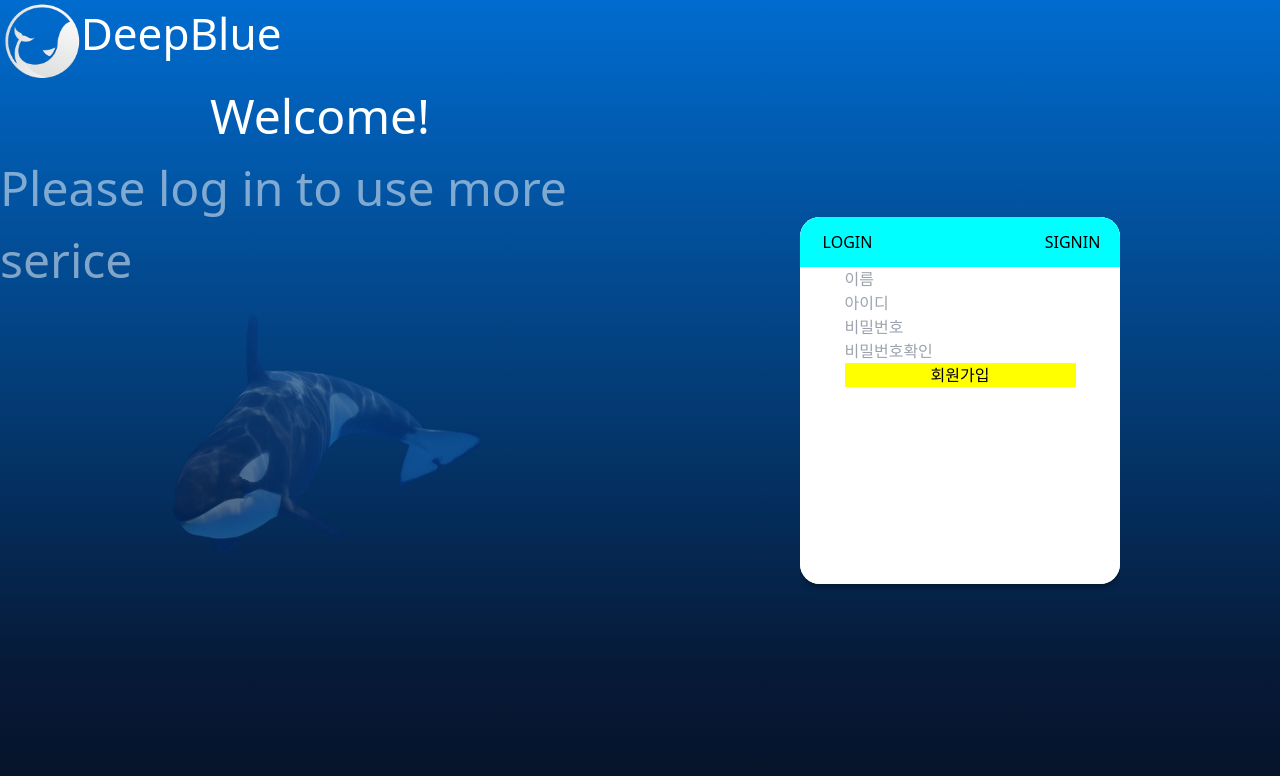
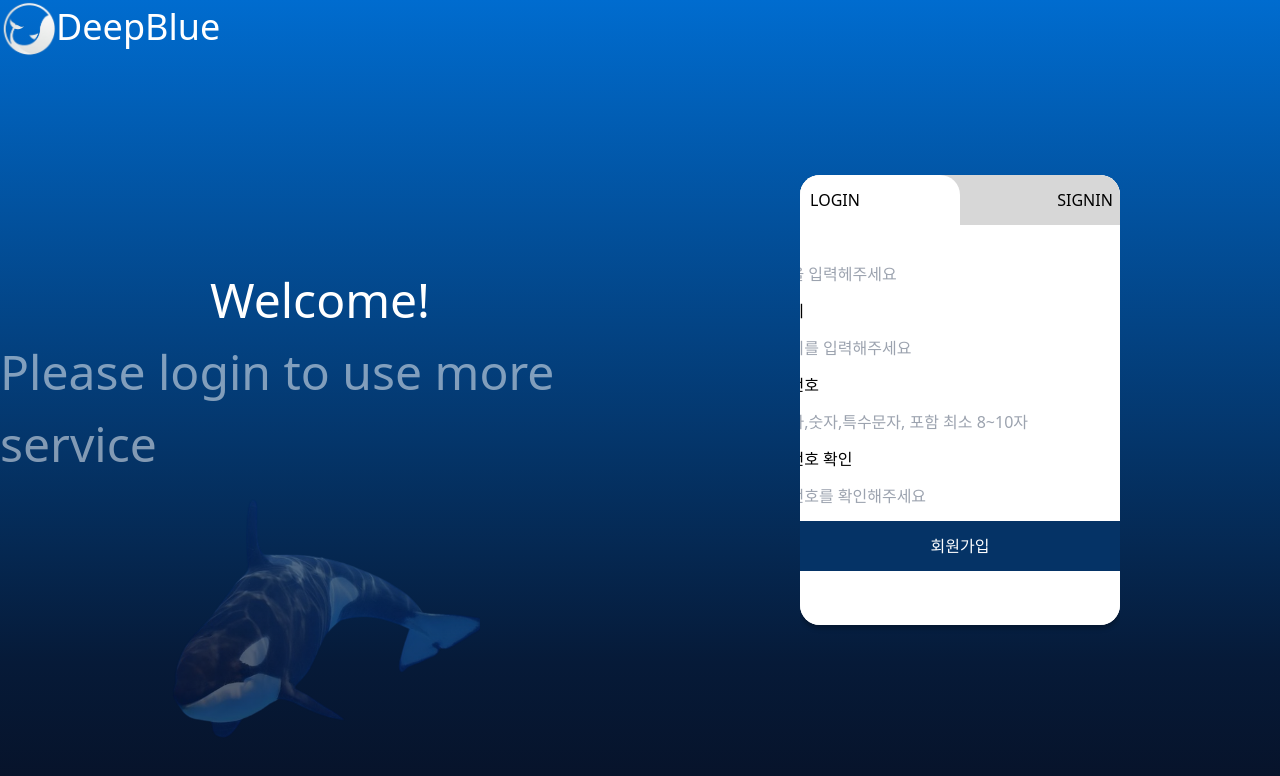
Before and after one commit to SVTeamJ/DeepBlue, a React (Vite) app in the folder frontend/: page /login in a window 1280 px wide. Shown: the top 776 px of the page. Built offline with nearby package versions, Linux system fonts and the light colour scheme.

Commit message:
feat : 로그인 버튼 및 placeholder수정

```diff
--- a/frontend/src/page/login/index.scss
+++ b/frontend/src/page/login/index.scss
@@ -15,13 +15,15 @@
     max-height: 100vh;
     flex-direction: column;
     display: flex;
+    justify-content: space-between;
 }
 
-.login_logo_background{
+.login_logo_background{//flex 레이아웃을 위한 css
     width: 100%;
-    height: 10%;
+    height: 56px;
     display: flex;
     flex-direction: row;
+    justify-self: flex-start;
 }
 
 .login_right_background{//flex 레이아웃을 위한 css
@@ -39,13 +41,12 @@
     height: 100%;
     flex-direction: row;
     align-self: center;//나중에 반응형
-
 }
 
-.insert_login_layout{
+.insert_login_layout{//로그인,회원가입 창 지정
     align-self: center;
-    width: 450px;
-    height: 367px;
+    width: 500px;
+    height: 450px;
     display: flex;
     flex-direction: column;
     align-items: center;
@@ -54,41 +55,42 @@
     border-radius: 20px;
 }
 
-.insert_switch_login{
+.insert_switch_login{//버튼 위치
     display: grid;
     width: 100%;
     height: 3.125rem;
     grid-template-columns: 1fr 1fr;
-    background-color: aqua;
+    background-color: #D7D7D7;
 }
 
-.switch_button{
-    display: login;
-    width: 100%;
-}
-
-.login_logo{
-    width: auto;
-    height: 100%;
+.login_logo{//좌측 상단 로고 CSS
+    width: 56px;
+    height: 56px;
     justify-items: flex-start;
     align-self: flex-start;
 }
 
-.login_web_name{
+.login_web_name{//좌측상단 이름 css
     justify-items: flex-start;
     align-self: flex-start;
     color: white;
-    font-size: 2.75rem;
+    font-size: 36px;
 }
 
-.login_welcome{
+.login_welcome{//좌측 중앙 문장 CSS
     justify-self: center;
     align-self: center;
     color: white;
     font-size:  3rem;
 }
 
-.login_ment{
+.login_welcome_background{//환영 문구 위치 조정
+    display: flex;
+    flex-direction: column;
+    justify-content: center;
+}
+
+.login_ment{//환영 문구 css
     justify-self: center;
     align-self: center;
     color: white;
@@ -96,15 +98,35 @@
     opacity: 50%;
 }
 
-.login_page{
-    background-color: yellow;
+.login_page{//
     display: flex;
     flex-direction: column;
+    justify-content: flex-start;
 }
 
-.whale_img{
+.login_button{
+    width: 400px;
+    height: 50px;
+    background-color: #053366;
+    border-radius: 20px;
+    color: white;
+}
+
+.login_input{
+    width: 400px;
+    height: 50px;
+    border: 5px black;
+}
+
+.whale_img{//고래 이미지 css
     width: 50%;
     height: auto;
     justify-self: center;
     align-self: center;
 }
+
+.switch_button{
+    border-radius: 20px;
+    background-color: white;
+    border-radius: 20px 20px 0px 0px;
+}
--- a/frontend/src/page/login/index.tsx
+++ b/frontend/src/page/login/index.tsx
@@ -1,9 +1,5 @@
 import React, { useState } from 'react';
-import InsertImage from '../insertImage';
 import './index.scss';
-import { type } from 'os';
-import { toUSVString } from 'util';
-import Login_page from './loginpage';
 import Is_login_check from './is_login';
 import Icon from '@/assets/icon.png'
 import Whale from '@/assets/whale.png'
@@ -18,9 +14,11 @@ const Login = () => {
             <img className='login_logo' src={Icon}></img>
             <div className='login_web_name'>DeepBlue</div>
           </div>
-          <div className='login_welcome'>Welcome!</div>
-          <div className='login_ment'>Please log in to use more serice</div>
-          <img className = 'whale_img'src={Whale}></img>
+          <div className='login_welcome_background' >
+            <div className='login_welcome'>Welcome!</div>
+            <div className='login_ment'>Please login to use more service</div>
+            <img className = 'whale_img'src={Whale}></img>
+          </div>
         </div>
         <div className='login_right_background'>
           <div className='insert_right_center_background'>
--- a/frontend/src/page/login/is_login.tsx
+++ b/frontend/src/page/login/is_login.tsx
@@ -15,7 +15,7 @@ function Is_login_check(){
   return(
     <div className='insert_login_layout'>
       <div className="insert_switch_login">
-        <button onClick={set_signin}>LOGIN</button>{/*버튼 작동함*/}
+        <button className="switch_button" onClick={set_signin}>LOGIN</button>{/*버튼 작동함*/}
         <button onClick={set_login}>SIGNIN</button>{/*버튼 작동함*/}
       </div>
       <Login_page is_login_input={is_login}/>
--- a/frontend/src/page/login/loginpage.tsx
+++ b/frontend/src/page/login/loginpage.tsx
@@ -4,7 +4,6 @@ import React, { useState } from "react";
 const Login_page = (props:any) => {
   const [id, setId] = useState('');
   const [pw,setPw] = useState('');
-
 
 
   const [button, setButton] = useState(true);
@@ -18,26 +17,28 @@ const Login_page = (props:any) => {
   if(!is_login_page){
     return(
       <div className="login_page">
+        <div>아이디</div>
         <input
-          placeholder="아이디"
+          placeholder="아이디를 입력해주세요"
           id = "id"
-          className="login"
+          className="login_input"
           onChange={e => {
             setId(e.target.value);
           }}
           //onKeyup={changeButton}
         />
+        <div>비밀번호</div>
         <input
           type="password"
-          placeholder = "비밀번호"
+          placeholder = "비밀번호를 입력해주세요"
           id="password"
-          className="login"
+          className="login_input"
           onChange={e => {
             setPw(e.target.value);
           }}
           onKeyUp={changeButton}
         />
-        <button>
+        <button className="login_button">
           LOGIN
         </button>
       </div>
@@ -45,46 +46,50 @@ const Login_page = (props:any) => {
   }else{
     return(
       <div className="login_page">
+        <div>이름</div>
         <input
           type="password"
-          placeholder = "이름"
+          placeholder = "이름을 입력헤주세요"
           id="password"
-          className="login"
+          className="login_input"
           onChange={e => {
             setPw(e.target.value);
           }}
           onKeyUp={changeButton}
         />
+        <div>아이디</div>
         <input
-          placeholder="아이디"
+          placeholder="아이디를 입력해주세요"
           id = "id"
-          className="login"
+          className="login_input"
           onChange={e => {
             setId(e.target.value);
           }}
           //onKeyup={changeButton}
         />
+        <div>비밀번호</div>
         <input
           type="password"
-          placeholder = "비밀번호"
+          placeholder = "영문자,숫자,특수문자, 포함 최소 8~10자"
           id="password"
-          className="login"
+          className="login_input"
           onChange={e => {
             setPw(e.target.value);
           }}
           onKeyUp={changeButton}
         />
+        <div>비밀번호 확인</div>
         <input
           type="password"
-          placeholder = "비밀번호확인"
+          placeholder = "비밀번호를 확인해주세요"
           id="password"
-          className="login"
+          className="login_input"
           onChange={e => {
             setPw(e.target.value);
           }}
           onKeyUp={changeButton}
         />
-        <button>
+        <button className="login_button">
           회원가입
         </button>
       </div>
```
